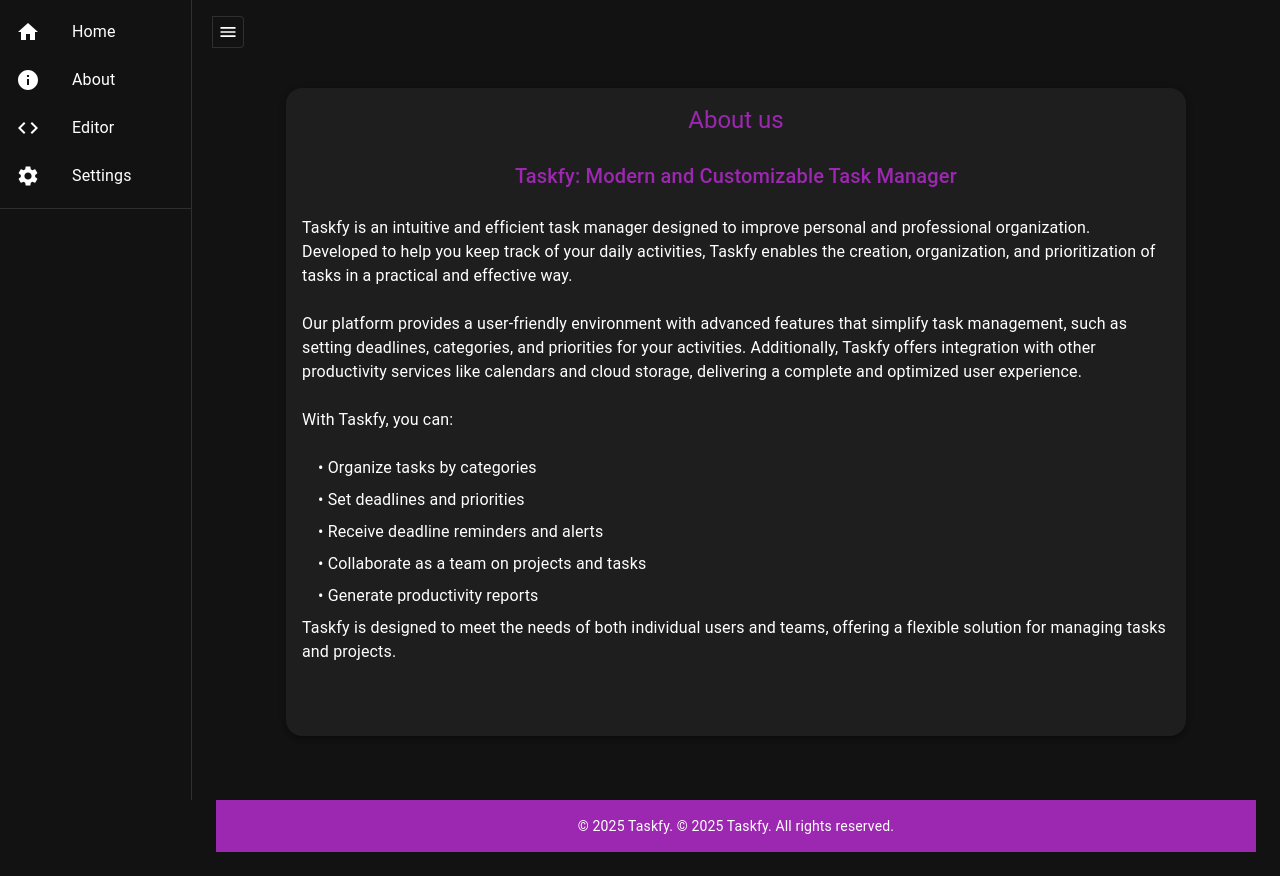
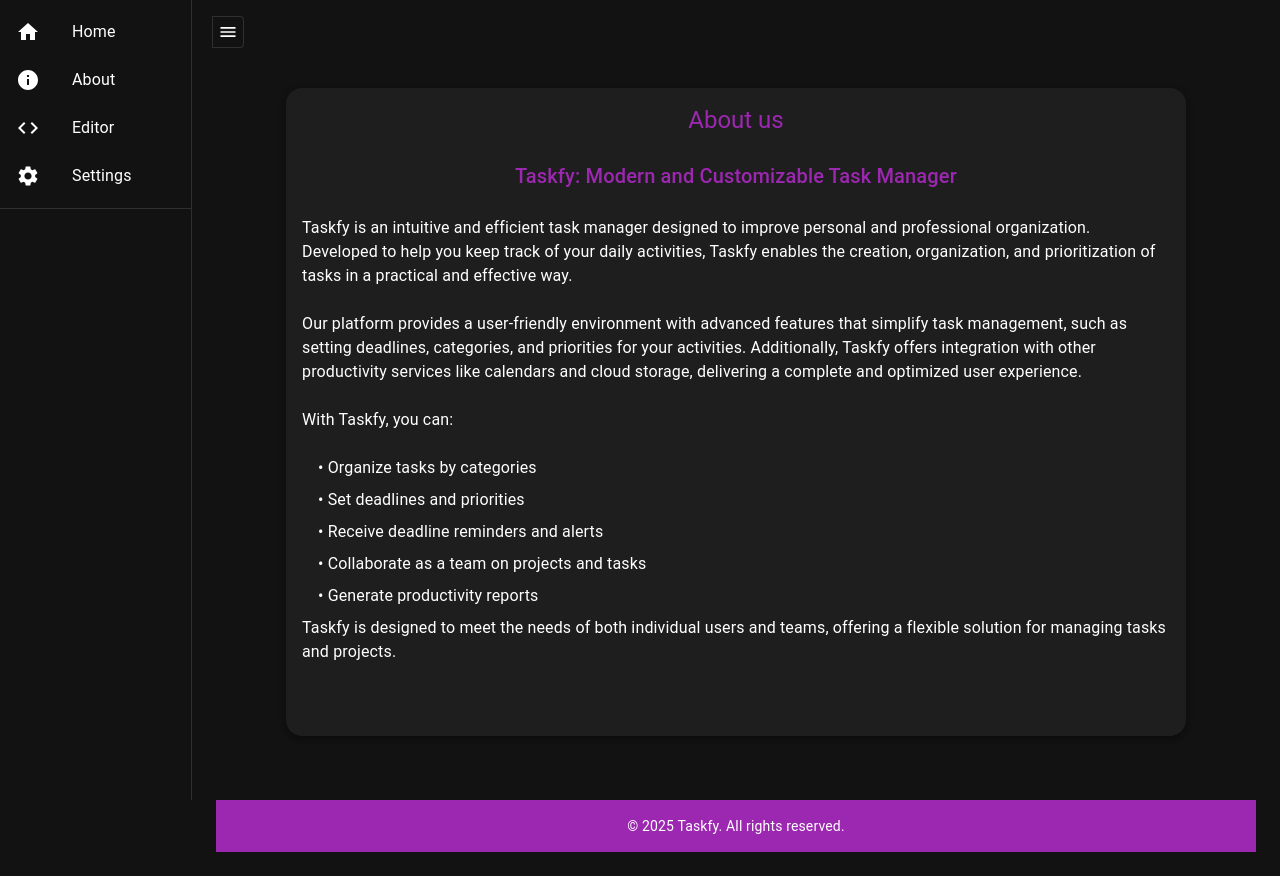
Before and after one commit to maykeanselmo/Taskfy, a React (Create React App) app in the folder taskfy_web_app/: page /about in a window 1280 px wide. Built offline with nearby package versions, Linux system fonts and the light colour scheme.

Commit message:
fix: correção de tradução

```diff
--- a/taskfy_web_app/src/pages/about.jsx
+++ b/taskfy_web_app/src/pages/about.jsx
@@ -65,7 +65,7 @@ function About() {
       {/* Rodapé */}
       <Box sx={{ bgcolor: theme.palette.primary.main, py: 2 }}>
         <Typography variant="body2" color="white" align="center">
-          © 2025 Taskfy. {t("about_foot")}
+          {t("about_foot")}
         </Typography>
       </Box>
     </Box>
```
